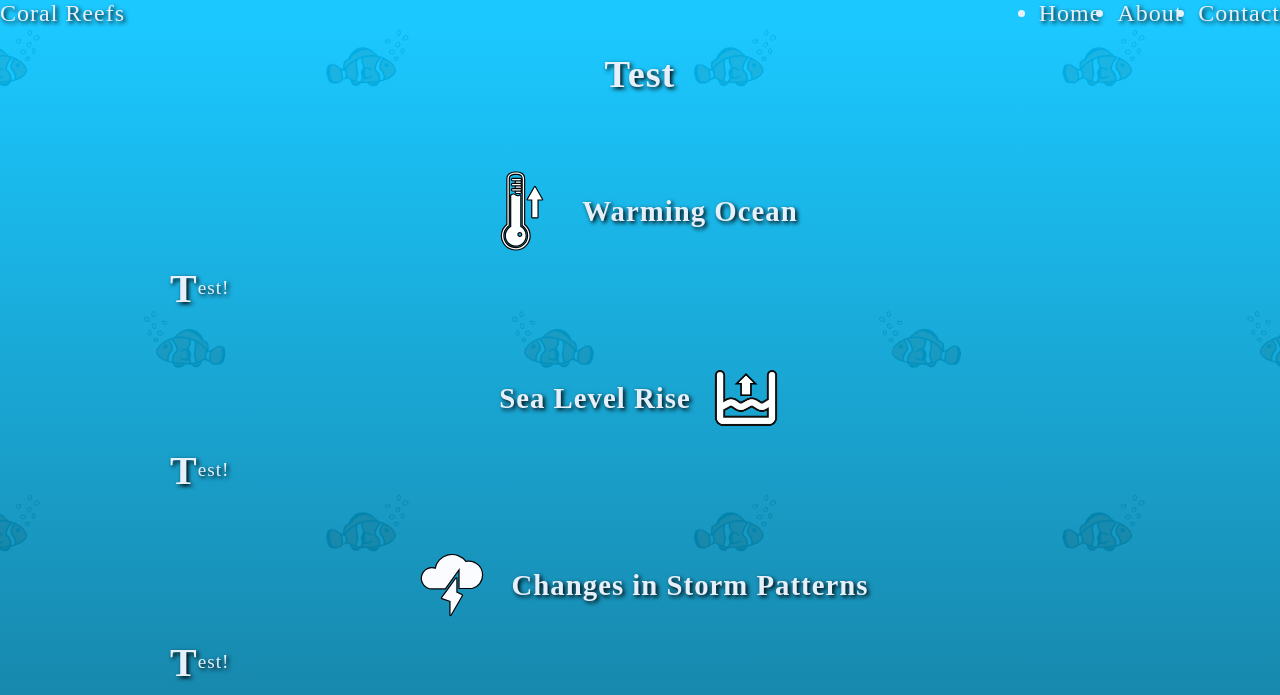
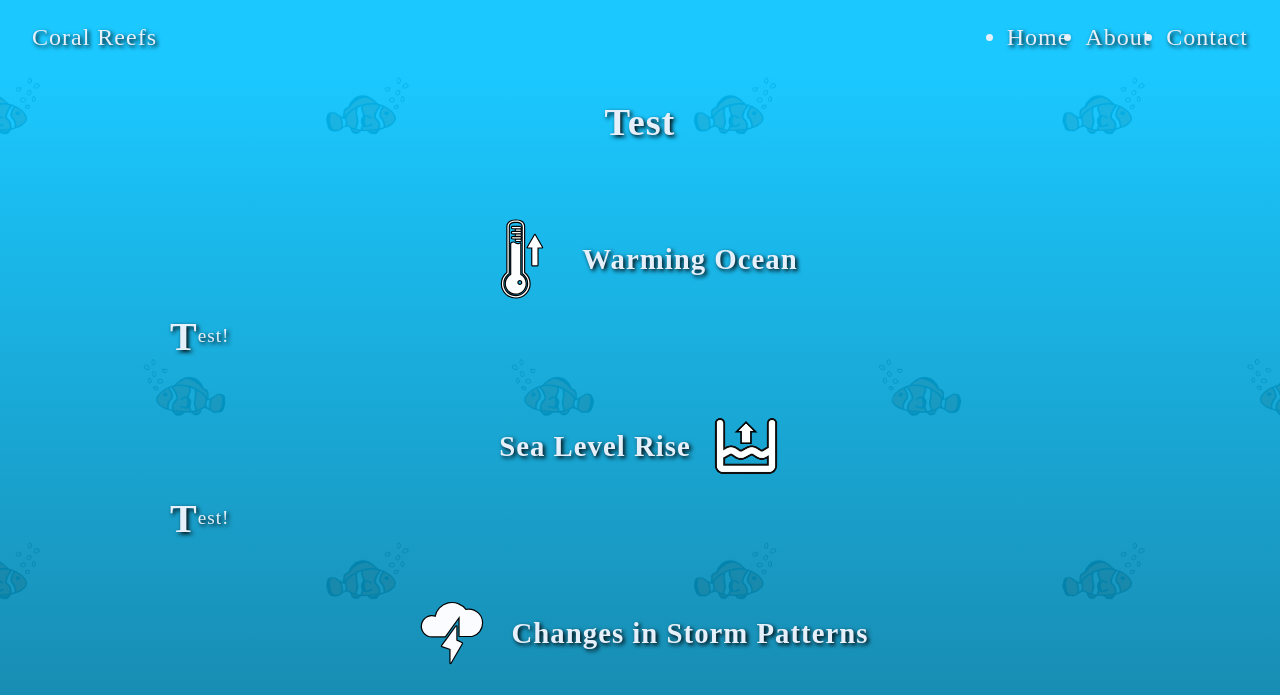
Before and after one commit to CSC-317-Group-Project/CSC-317-Group-Project-01, a website built with Vite: page index.html in a window 1280 px wide. Shown: the top 695 px of the page. Built offline with nearby package versions, Linux system fonts and the light colour scheme.

Commit message:
fix: header padding and height, CSS bugs

```diff
--- a/src/style.css
+++ b/src/style.css
@@ -24,11 +24,13 @@ header {
 }
 
 .navbar {
+    position: relative;
     display: flex;
-    font-size: 1.5rem;
     justify-content: space-between;
     align-items: center;
-    padding: 1 rem 2rem;
+    min-height: 75px;
+    padding: 1rem 2rem;
+    font-size: 1.5rem;
     background-color: #1BC8FF;
 }
 
@@ -50,7 +52,6 @@ footer {
     background-color: #132128;
     text-align: center;
     padding: 1rem;
-
 }
 
 .footer-links {
@@ -90,10 +91,9 @@ footer img {
     object-fit: cover;
 }
 
-
-
+/* % instead of vw: vw includes the scrollbar and causes side scrolling */
 .card {
-    width: 100vw;
+    width: 100%;
     height: auto;
     display: flex;
     flex-direction: column;
```
